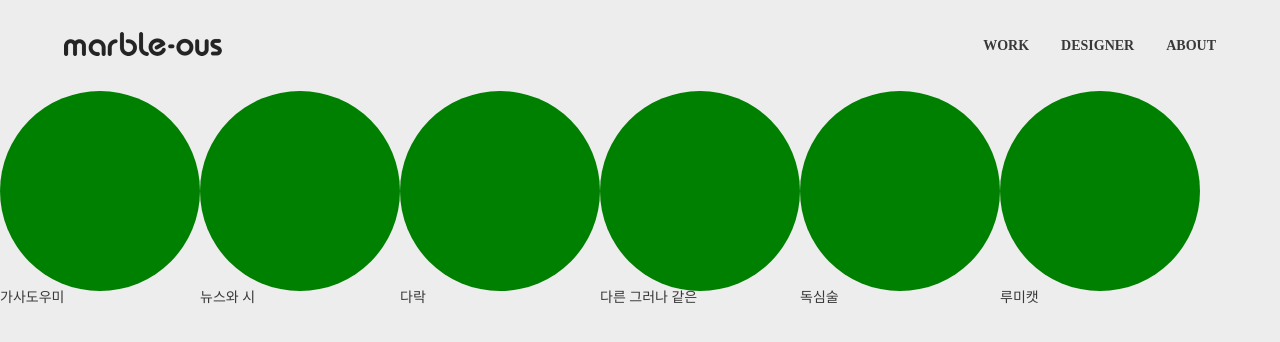
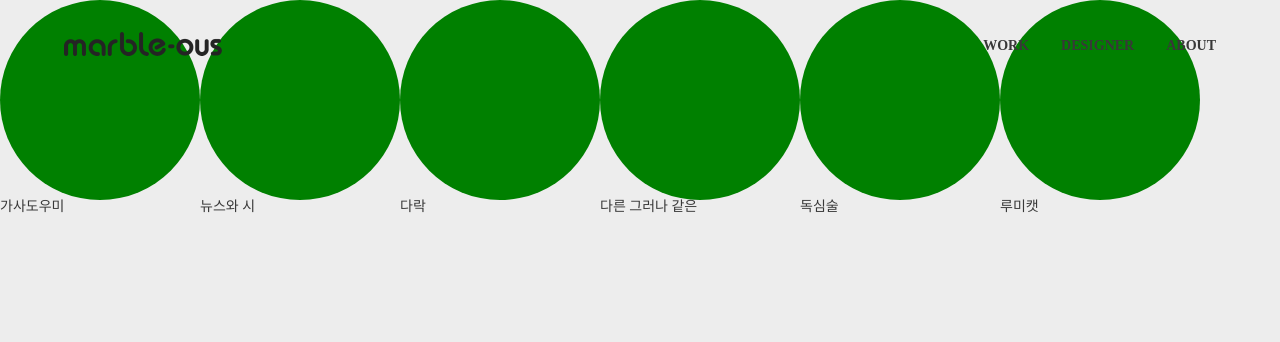
Before and after one commit to Seonghui/marble-ous-v2, a React (Create React App) app: page / in a window 1280 px wide. Shown: the top 342 px of the page. Built offline with nearby package versions, Linux system fonts and the light colour scheme; a web font is replaced by a local one.

Commit message:
헤더 고정

```diff
--- a/src/components/Common/Header/Header.js
+++ b/src/components/Common/Header/Header.js
@@ -2,7 +2,7 @@ import React, { Component } from "react";
 import { Link } from "react-router-dom";
 import "./Header.scss";
 
-class Menu extends Component {
+class Header extends Component {
   render() {
     return (
       <div className="Header">
@@ -19,4 +19,4 @@ class Menu extends Component {
   }
 }
 
-export default Menu;
+export default Header;
--- a/src/components/Common/Header/Header.scss
+++ b/src/components/Common/Header/Header.scss
@@ -1,15 +1,22 @@
 .Header {
+  padding: 2rem 4rem;
+  position: fixed;
+  top: 0;
+  left: 0;
+  width: 100%;
+  box-sizing: border-box;
   display: flex;
   justify-content: space-between;
   align-items: center;
   font-weight: 700;
-  height: 100%;
-  padding: 2rem 4rem;
+  z-index: 1000;
+
   .logo {
     img {
       height: 24px;
     }
   }
+
   ul {
     li {
       display: inline-block;
```
